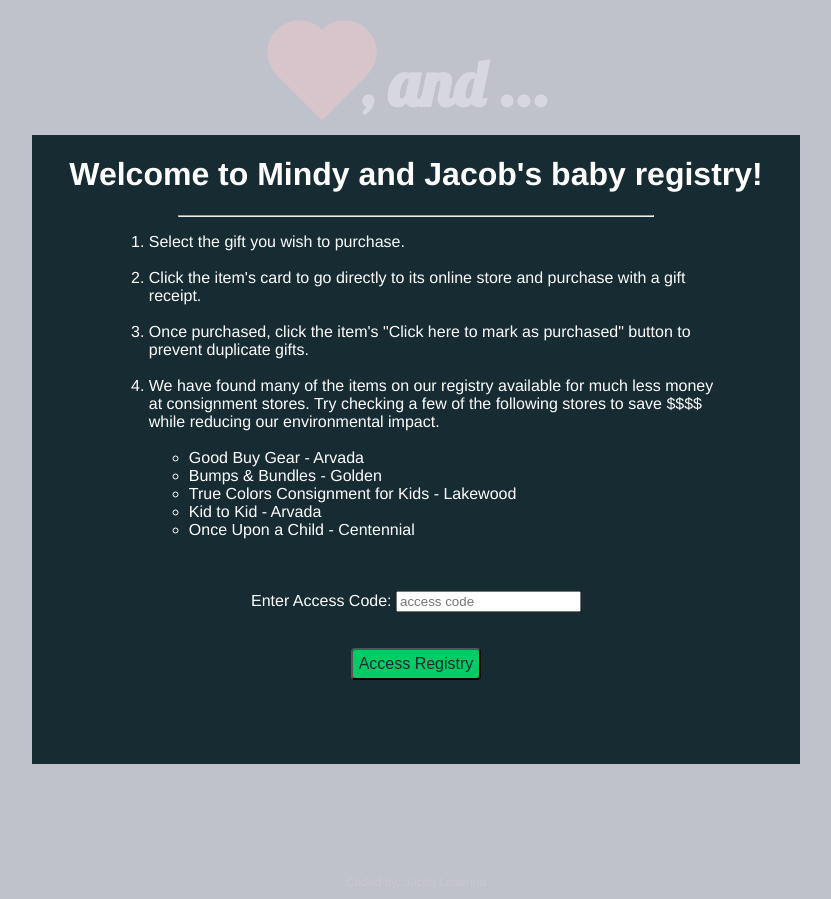
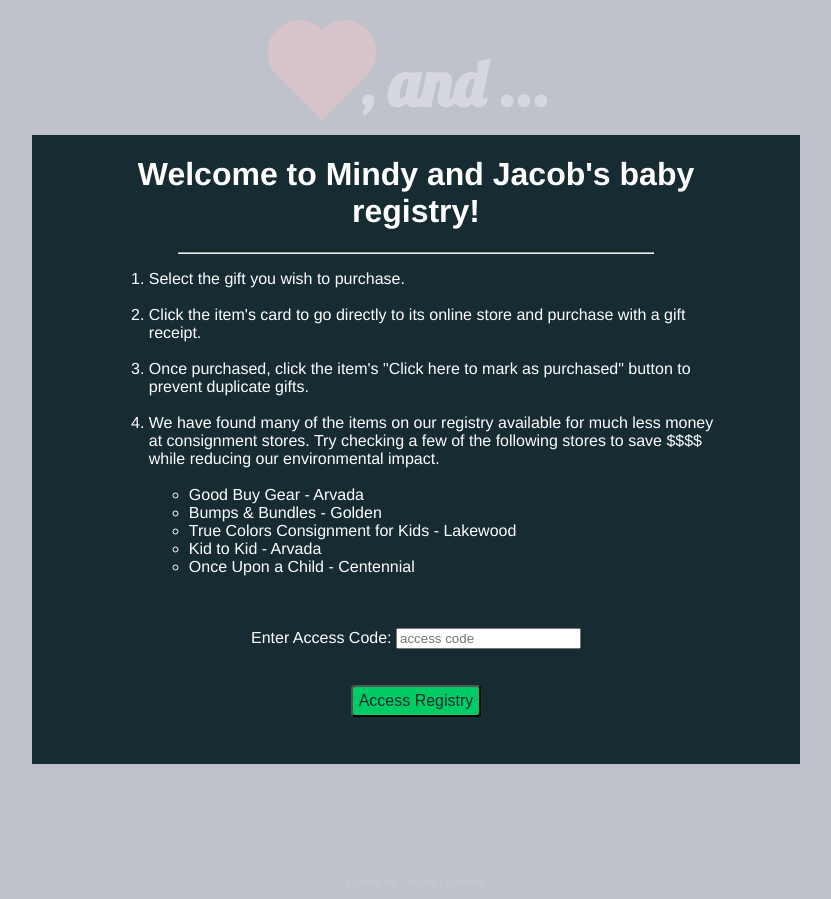
Before and after one commit to jacoblapenna/Baby-Registry, a Flask app: template registry_app/templates/access.html in a window 1280 px wide. Shown: the whole page, without its empty margins (224-1055 px from the left). Run offline with Flask 2, Linux system fonts and the light colour scheme; the template is opened without the code that fills it: values that come from a table or form of the project are taken from there, others are empty; some libraries are stand-ins or nearby versions.

Commit message:
Styled overflow on access form.

```diff
--- a/registry_app/static/css/styles.css
+++ b/registry_app/static/css/styles.css
@@ -196,6 +196,21 @@ a:visited {
   background-color: var(--dark_color);
   text-align: center;
   color: var(--white);
+  overflow: scroll;
+}
+
+#access_form_container::-webkit-scrollbar {
+  display: none;
+}
+
+#access_form_container {
+  -ms-overflow-style: none;
+  scrollbar-width: none;
+}
+
+#access_form_title_container {
+  margin-left: 5%;
+  margin-right: 5%;
 }
 
 hr {
@@ -228,6 +243,7 @@ hr {
   background-color: var(--green);
   border-radius: 0.25em;
   color: var(--dark_color);
+  margin-bottom: 10%;
 }
 
 /* @media (pointer:coarse) {
```
